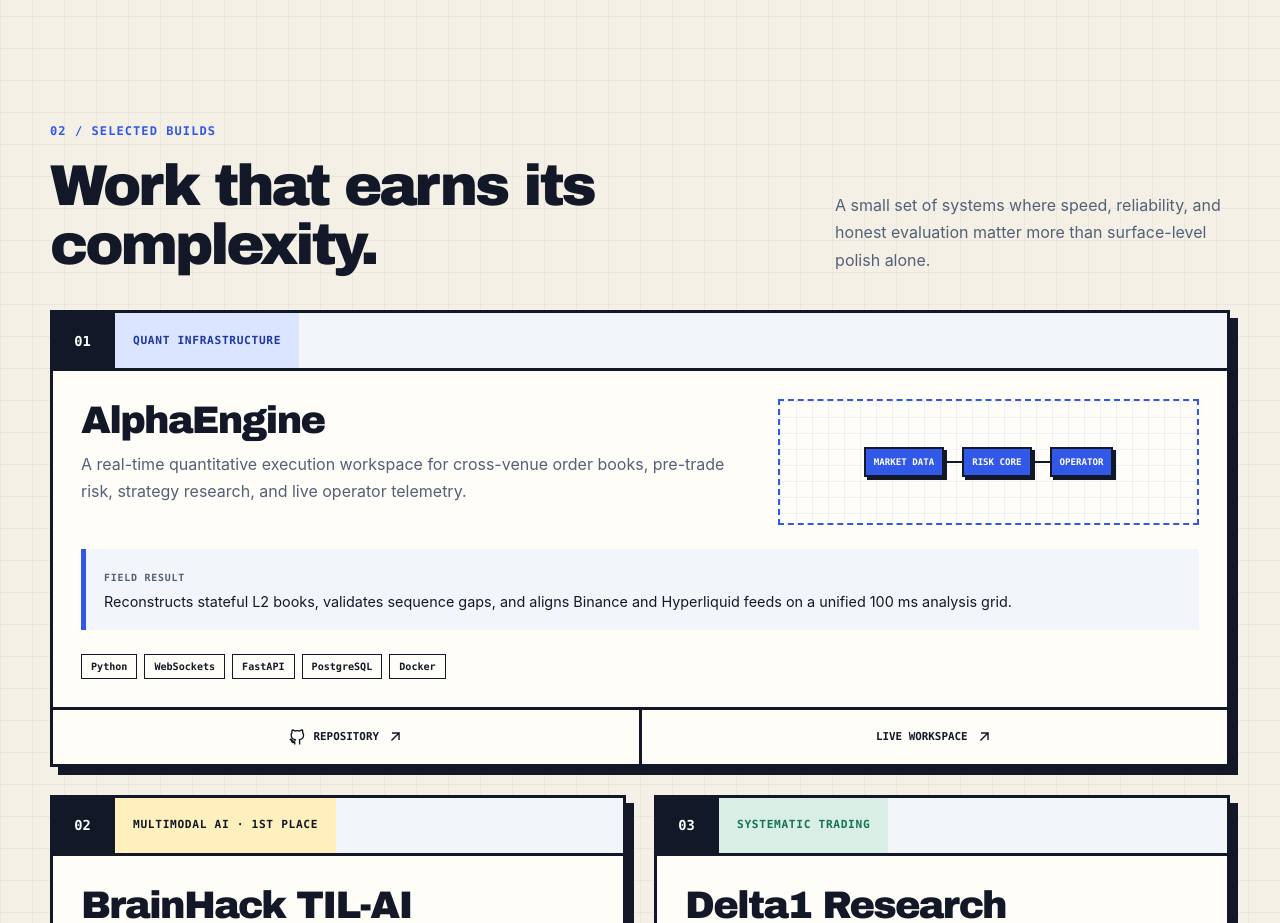
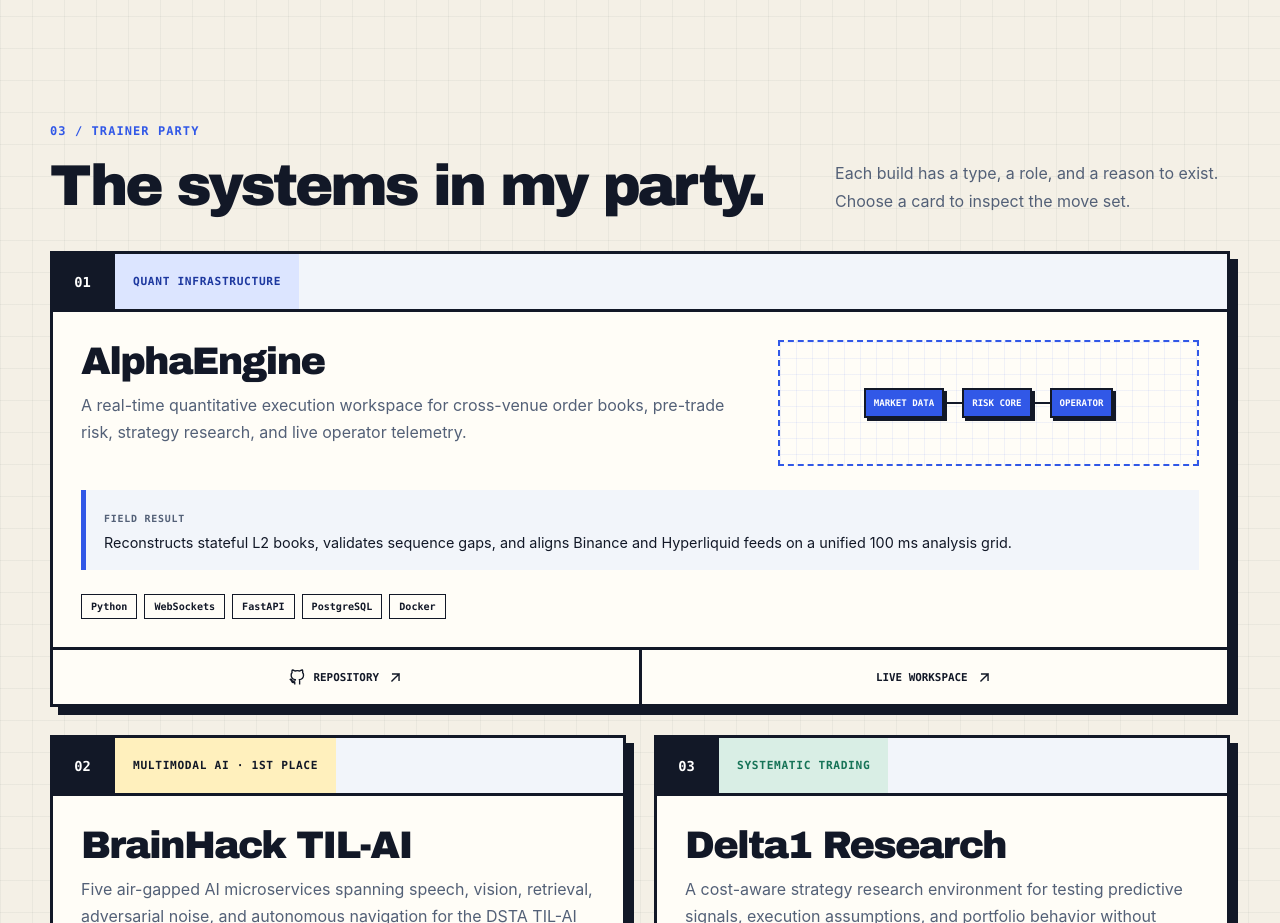
Before and after one commit to Manutd1234/Personal-Website, a React (Vite) app: page / in a window 1280 px wide. Shown: the part 5200-6123 px from the top of the page. Built offline with nearby package versions, Linux system fonts and the light colour scheme.

Commit message:
Frame projects as a trainer party
Update the selected-builds copy so each project reads as a type, role, and move set.

```diff
--- a/src/components/ProjectGrid.jsx
+++ b/src/components/ProjectGrid.jsx
@@ -57,12 +57,11 @@ export default function ProjectGrid() {
     <section className="content-section section-shell" id="builds" aria-labelledby="builds-title">
       <div className="section-heading">
         <div>
-          <p className="eyebrow">02 / SELECTED BUILDS</p>
-          <h2 id="builds-title">Work that earns its complexity.</h2>
+          <p className="eyebrow">03 / TRAINER PARTY</p>
+          <h2 id="builds-title">The systems in my party.</h2>
         </div>
         <p>
-          A small set of systems where speed, reliability, and honest evaluation matter more than surface-level
-          polish alone.
+          Each build has a type, a role, and a reason to exist. Choose a card to inspect the move set.
         </p>
       </div>
 
```
